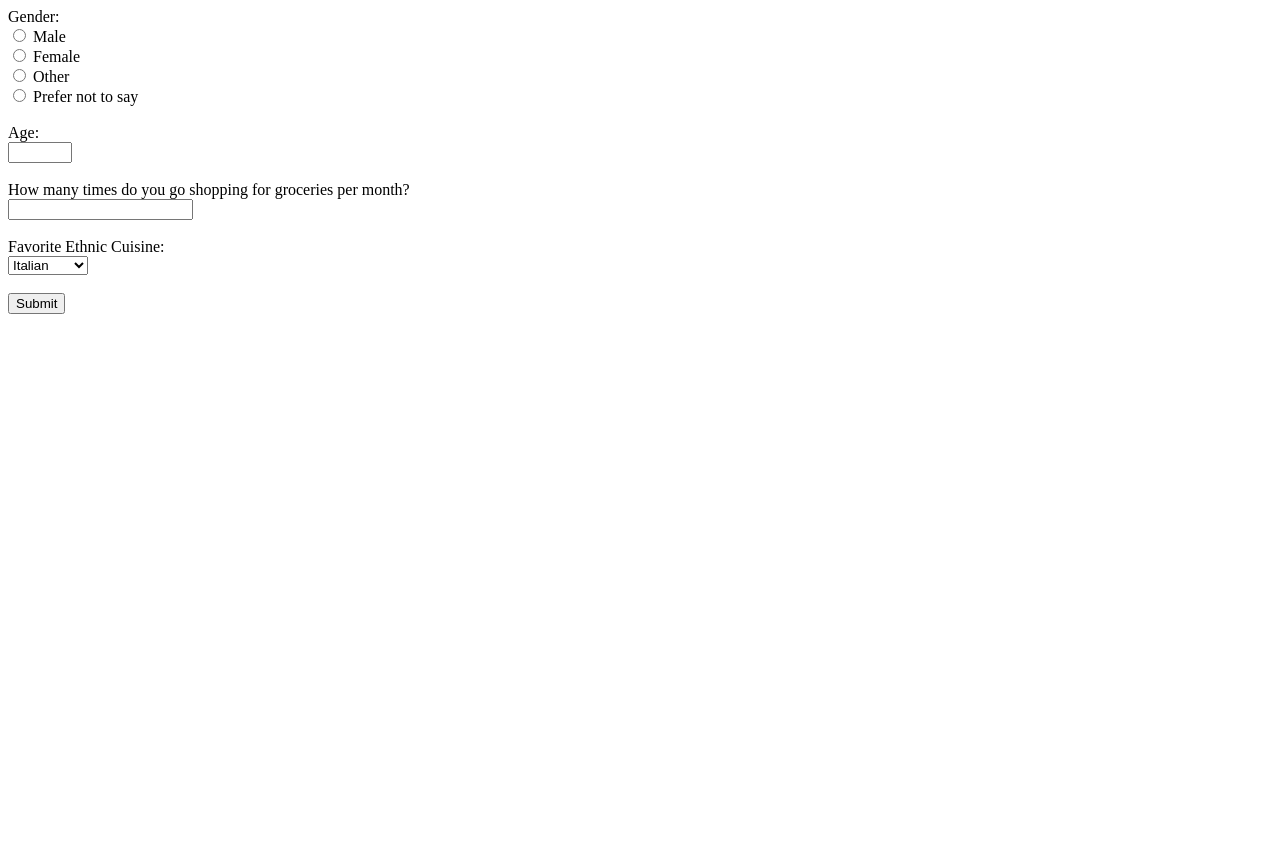
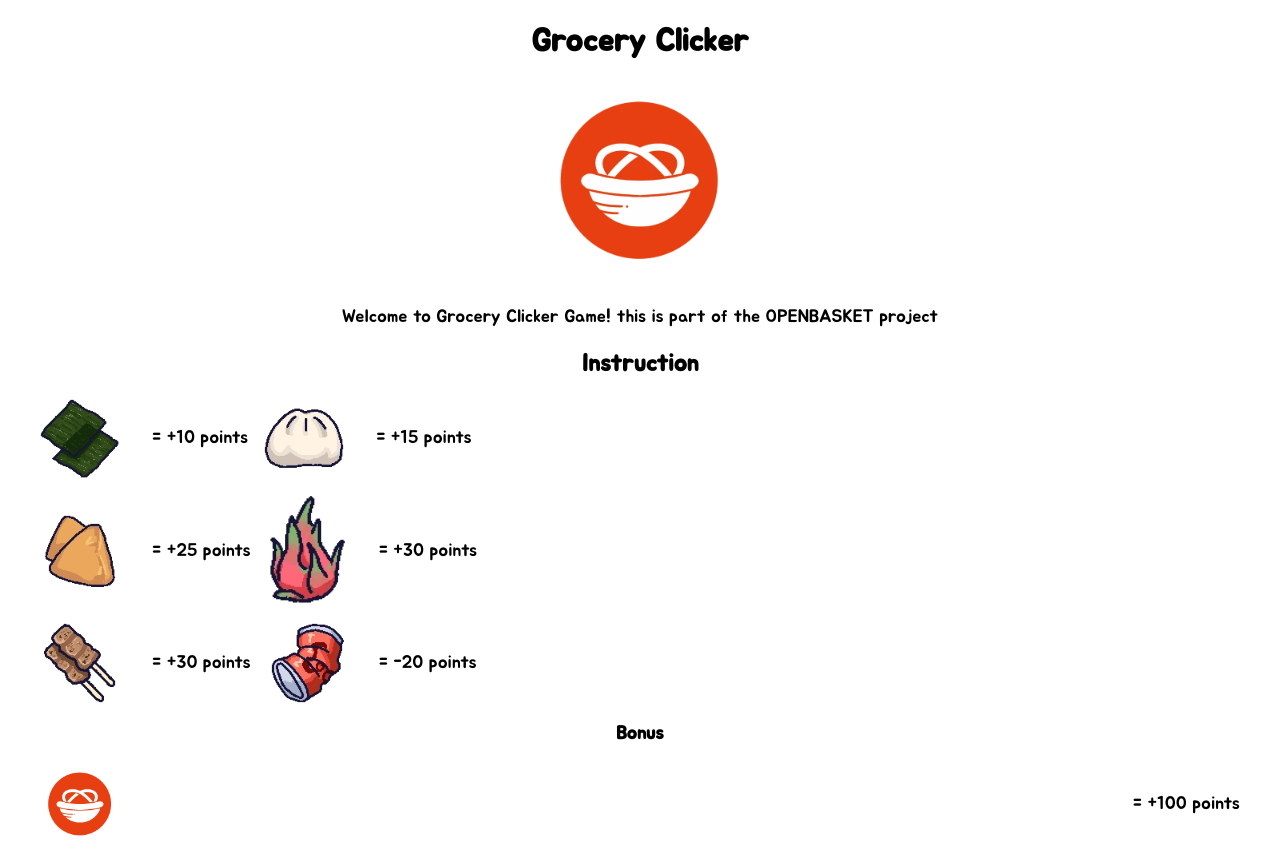
Before and after one commit to RaeJansen/OpenBasket, a website: page src/index.html in a window 1280 px wide. Before the commit the page ends 800 px from the top, so only its background shows below. Drawn offline with Linux system fonts and the light colour scheme; files that its build step writes are made by us from their sources.

Commit message:
Update Main Menu
Main Menu

```diff
--- a/src/index.html
+++ b/src/index.html
@@ -3,46 +3,53 @@
 <head>
     <meta charset="UTF-8">
     <meta name="viewport" content="width=device-width, initial-scale=1.0">
-    <title>Open Basket Survey</title>
-    <link rel="stylesheet" href="style.css">
-    <script src="./js/form.js" defer></script>
+    <title>OPENBASKET</title>
+    <link rel="preconnect" href="https://fonts.googleapis.com">
+    <link rel="preconnect" href="https://fonts.gstatic.com" crossorigin>
+    <link href="https://fonts.googleapis.com/css2?family=Jua&display=swap" rel="stylesheet">
+    <link rel="stylesheet" href="../style.css">
 </head>
 <body>
-    <form id="userPref">
-        <!-- Gender Selection -->
-        <label for="gender">Gender:</label><br>
-        <input type="radio" id="male" name="gender" value="Male">
-        <label for="male">Male</label><br>
-        <input type="radio" id="female" name="gender" value="Female">
-        <label for="female">Female</label><br>
-        <input type="radio" id="other" name="gender" value="Other">
-        <label for="other">Other</label><br>
-        <input type="radio" id="prefer_not_to_say" name="gender" value="Prefer not to say">
-        <label for="prefer_not_to_say">Prefer not to say</label><br><br>
-
-        <!-- Age Selection -->
-        <label for="age">Age:</label><br>
-        <input type="number" id="age" name="age" min="0" max="120" required><br><br>
-
-        <!-- Times Shopping per Month -->
-        <label for="shopping_frequency">How many times do you go shopping for groceries per month?</label><br>
-        <input type="number" id="shopping_frequency" name="shopping_frequency" min="0" required><br><br>
-
-        <!-- Favorite Ethnic Cuisine -->
-        <label for="ethnic_cuisine">Favorite Ethnic Cuisine:</label><br>
-        <select id="ethnic_cuisine" name="ethnic_cuisine">
-            <option value="Italian">Italian</option>
-            <option value="Mexican">Mexican</option>
-            <option value="Chinese">Chinese</option>
-            <option value="Indian">Indian</option>
-            <option value="Japanese">Japanese</option>
-            <option value="Greek">Greek</option>
-            <option value="Thai">Thai</option>
-            <option value="Other">Other</option>
-        </select><br><br>
-
-        <!-- Submit Button -->
-        <input type="submit" value="Submit" id="submit">
-    </form>
+    <div class="container">
+        <div>
+            <h1>Grocery Clicker</h1>
+            <img src="./assets/img/logo.webp" alt="" class="top-logo">
+            <p>Welcome to Grocery Clicker Game! this is part of the OPENBASKET project</p>
+        </div>
+        <div>
+            <h2>Instruction</h2>
+            <div class="instruction-flex">
+                <div class="point-flex">
+                    <img src="./assets/img/seaweed.webp" alt="seaweed">
+                    <p>= +10 points</p>
+                </div>
+                <div class="point-flex">
+                    <img src="./assets/img/bao-bao.webp" alt="">
+                    <p>= +15 points</p>
+                </div>
+                <div class="point-flex">
+                    <img src="./assets/img/mandazi.webp" alt="">
+                    <p>= +25 points</p>
+                </div>
+                <div class="point-flex">
+                    <img src="./assets/img/dragon-fruit.webp" alt="">
+                    <p>= +30 points</p>
+                </div>
+                <div class="point-flex">
+                    <img src="./assets/img/moo-ping.webp" alt="">
+                    <p>= +30 points</p>
+                </div>
+                <div class="point-flex">
+                    <img src="./assets/img/pop-can.webp" alt="">
+                    <p>= -20 points</p>
+                </div>
+            </div>
+                <h3>Bonus</h3>
+                <div class="point-flex">
+                    <img src="./assets/img/logo.webp" alt="">
+                    <p>= +100 points</p>
+                </div>
+        </div>
+    </div>
 </body>
 </html>
--- a/src/js/game.js
+++ b/src/js/game.js
@@ -38,7 +38,7 @@ let objectConfig = [
   { texture: "bao-bao", points: 15, weight: 20 },
   { texture: "mandazi", points: 20, weight: 15 },
   { texture: "dragon-fruit", points: 30, weight: 6 },
-  { texture: "moo-ping", points: 30, weight: 6 },
+  { texture: "moo-ping", points: 35, weight: 6 },
   { texture: "pop-can", points: -20, weight: 15 },
   { texture: "logo", points: 100, weight: 0.5 },
 ];
--- a/style.css
+++ b/style.css
@@ -1,2 +1,36 @@
-div {
+body {
+    padding: 0;
+    font-family: "jua", italic;
+    text-align: center;
 }
+
+.container {
+    max-width: 1200px;
+    margin: 0 auto;
+}
+
+.instruction-flex {
+    display: flex;
+    flex-wrap: wrap;
+    width: 40%;
+    gap: 1rem;
+}
+
+.point-flex {
+    display: flex;
+    justify-content: space-between;
+    align-items: center;
+    gap: 2rem;
+}
+
+.top-logo {
+    width: 200px;
+}
+
+p {
+    font-size: 18px;
+}
+
+.point-flex img {
+    width: 80px;
+}
```
Also changed, not shown: src/form.html (added, +49 -0 lines).
